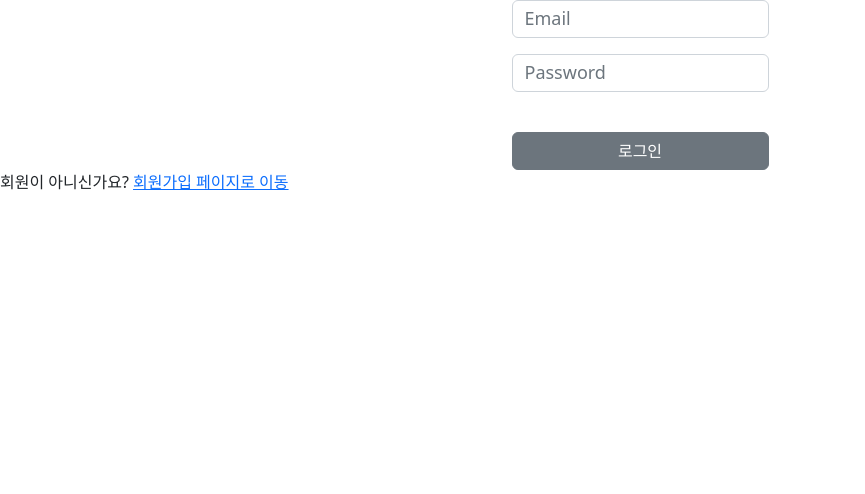
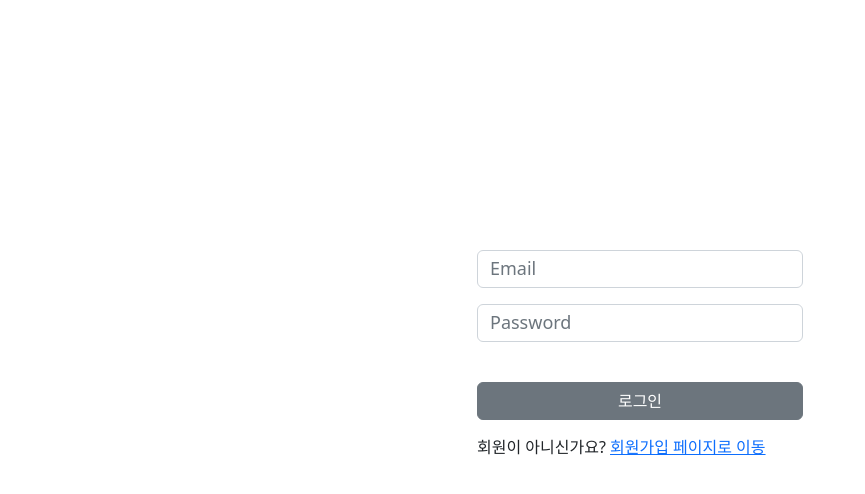
Before and after one commit to HSORI-SLSL/FRONT, a React (Create React App) app: page /login in a window 1280 px wide. Shown: the top 494 px of the page, without its empty margins (0-865 px from the left). Built offline with nearby package versions, Linux system fonts and the light colour scheme.

Commit message:
홈화면 페이지 이동, 로그인/회원가입폼 배치

```diff
--- a/src/home.js
+++ b/src/home.js
@@ -1,6 +1,10 @@
-import React from 'react';
+import React, { useState, useRef, useEffect } from 'react';
 import { Link } from 'react-router-dom';
+import axios from 'axios';
 import './home.css';
+import { FontAwesomeIcon } from "@fortawesome/react-fontawesome";
+import { faChevronRight } from '@fortawesome/free-solid-svg-icons';
+
 
 function Home() {
   return (
@@ -19,7 +23,10 @@ function Home() {
       <div className="home-container">
         {/* 공부방  */}
         <div className="study-room">
-          <h5>공부방</h5>
+        <h5>공부방  <Link to="/quiz">
+              {/* 아이콘 넣기 */}
+              <FontAwesomeIcon icon={faChevronRight} />
+            </Link></h5>
           <div className="sejong-room">
             <h5> 세종대왕</h5>
           </div>
@@ -34,11 +41,10 @@ function Home() {
         {/* 추천 콘텐츠 */}
         <div className="recommended-content">
           <div className="content-header">
-            <h5>추천콘텐츠</h5>
-            <Link to="/contents">
+          <h5>추천콘텐츠  <Link to="/contents">
               {/* 아이콘 넣기 */}
-
-            </Link>
+              <FontAwesomeIcon icon={faChevronRight} />
+            </Link></h5>
           </div>
           <img src="/img/abc.png" alt="Bot Avatar" className="avatar" width="250px" height="300px" />
         </div>
--- a/src/log/Login.js
+++ b/src/log/Login.js
@@ -34,8 +34,8 @@ function Login() {
   };
 
   return (
-    <div>
-      <Container className="panel d-flex justify-content-center align-items-center">
+    <div className="d-flex flex-column align-items-center" style={{ minHeight: "100vh" }}>
+      <Container className="panel" style={{ maxWidth: "350px", marginTop: "250px" }}>
         <Form onSubmit={onSubmit}>
           <Form.Group as={Row} className="mb-3" controlId="formPlaintextPassword">
             <Col sm={12}>
@@ -68,11 +68,11 @@ function Login() {
             </Button>
           </div>
         </Form>
+
+        <p  style={{ marginTop: "15px" }}>
+          회원이 아니신가요? <Link to="/signup">회원가입 페이지로 이동</Link>
+        </p>
       </Container>
-
-      <p>
-        회원이 아니신가요? <Link to="/signup">회원가입 페이지로 이동</Link>
-      </p>
     </div>
   );
 }
--- a/src/log/Signup.js
+++ b/src/log/Signup.js
@@ -29,8 +29,8 @@ function Signup() {
   };
 
   return (
-    <div>
-      <Container className="panel d-flex justify-content-center align-items-center">
+    <div className="d-flex flex-column align-items-center" style={{ minHeight: "100vh" }}>
+      <Container className="panel" style={{ maxWidth: "350px", marginTop: "250px" }}>
         <Form onSubmit={onSubmit}>
           <Form.Group as={Row} className="mb-3" controlId="formPlaintextEmail">
             <Col sm={12}>
@@ -62,7 +62,7 @@ function Signup() {
           </div>
         </Form>
       </Container>
-      <p>
+      <p style={{ marginTop: "15px" }}>
         이미 회원이신가요?{" "}
         <Link to="/login">로그인 페이지로 이동</Link>
       </p>
```
